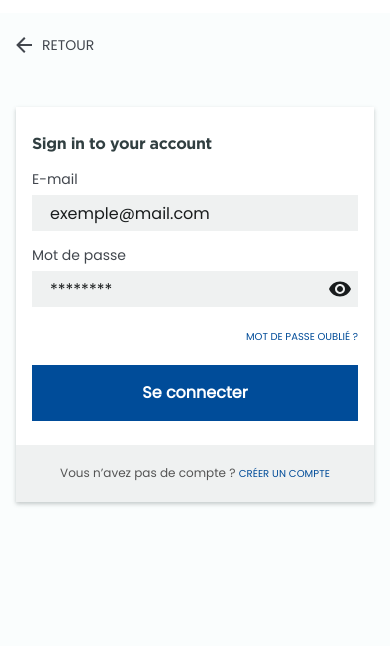
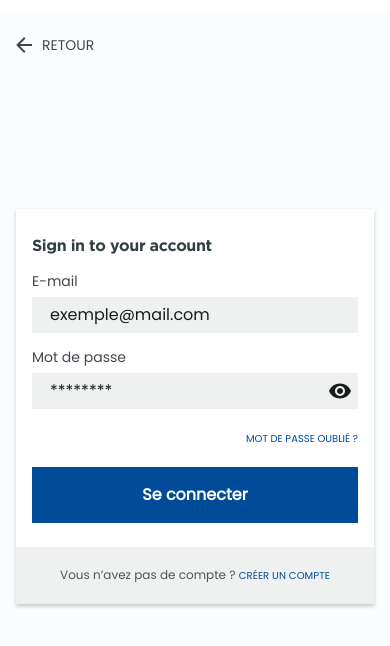
Before and after one commit to KuldipKoradia/semeCity, a plain HTML site: page index.html in a window 390 px wide. Shown: the part 54-700 px from the top of the page. Drawn offline with Linux system fonts and the light colour scheme.

Commit message:
login design fix.

```diff
--- a/css/style.css
+++ b/css/style.css
@@ -246,8 +246,12 @@ header {
 
 /*sign in form css start*/
 .sign_in_outter {
-    padding-top: 110px;
-    padding-bottom: 110px;
+    padding-top: 10px;
+    padding-bottom: 105px;
+    display: flex;
+    align-items: center;
+    justify-content: center;
+    min-height: calc(100vh - 200px);
 }
 .sign_in_form_body h3 {
     font-family: 'Gotham';
@@ -754,10 +758,6 @@ h5.form_title {
 
 /*responsive css start*/
 @media (max-width: 1365px) {
-    .sign_in_outter {
-        padding-top: 70px;
-        padding-bottom: 70px;
-    }
     .form_personnel, .form_entreprise, .form_common {
         padding-bottom: 70px;
     }
@@ -808,13 +808,13 @@ h5.form_title {
     .back_button {
         padding: 20px 0px;
     }
+    .sign_in_outter {
+        min-height: calc(100vh - 132px);
+        padding-bottom: 64px;
+    }
     .custom_container {
         padding-right: 16px;
         padding-left: 16px;
-    }
-    .sign_in_outter {
-        padding-top: 50px;
-        padding-bottom: 50px;
     }
     .full_header_row {
         padding: 16px;
@@ -958,10 +958,6 @@ h5.form_title {
     }
 }
 @media (max-width: 575px) {
-    .sign_in_outter {
-        padding-top: 30px;
-        padding-bottom: 30px;
-    }
     .sign_in_form_body h3 {
         font-size: 16px;
         line-height: 24px;
```
